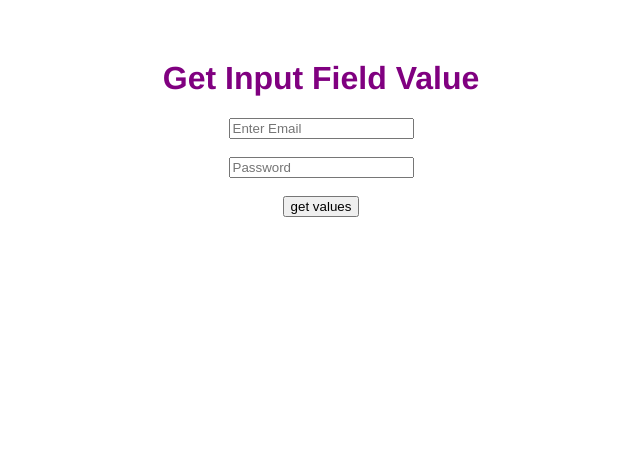
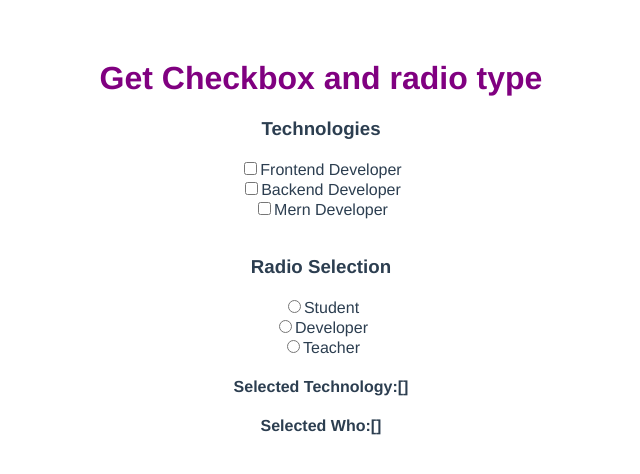
Before and after one commit to arvindk07/vue-step-by-step, a Vue app: page / in a window 1280 px wide. Shown: the top 474 px of the page, without its empty margins (319-959 px from the left). Built offline with nearby package versions, Linux system fonts and the light colour scheme.

Commit message:
Get Checkbox and radio type

```diff
--- a/src/components/HomeComponents.vue
+++ b/src/components/HomeComponents.vue
@@ -1,10 +1,46 @@
 <template>
-  <h1>Get Input Field Value</h1>
-  <input type="text" placeholder="Enter Email" v-model="email" /> <br />
+  <h1>Get Checkbox and radio type</h1>
+
+  <h3>Technologies</h3>
+  <input
+    type="checkbox"
+    value="frontend Developer"
+    id="frontent"
+    v-model="technology"
+  />
+  <label for="frontent">Frontend Developer</label> <br />
+  <input
+    type="checkbox"
+    value="Backend Developer"
+    id="backend"
+    v-model="technology"
+  />
+  <label for="backend">Backend Developer</label> <br />
+  <input
+    type="checkbox"
+    value="Mern Developer"
+    id="mern"
+    v-model="technology"
+  />
+  <label for="mern">Mern Developer</label>
+
   <br />
-  <input type="password" placeholder="Password" v-model="password" /><br />
   <br />
-  <button v-on:click="getData()" type="button">get values</button>
+  <h3>Radio Selection</h3>
+  <input type="radio" v-model="who" value="student" name="who" id="student" />
+  <label for="student">Student</label><br />
+  <input
+    type="radio"
+    v-model="who"
+    value="developer"
+    name="who"
+    id="developer"
+  />
+  <label for="developer">Developer</label><br />
+  <input type="radio" v-model="who" value="teacher" name="wo" id="teacher" />
+  <label for="teacher">Teacher</label><br />
+  <h4>Selected Technology:{{ technology }}</h4>
+  <h4>Selected Who:{{ who }}</h4>
 </template>
 
 <script>
@@ -12,8 +48,8 @@ export default {
   name: "HomeComponents",
   data() {
     return {
-      email: null,
-      password: null,
+      technology: [],
+      who: [],
     };
   },
 
```
